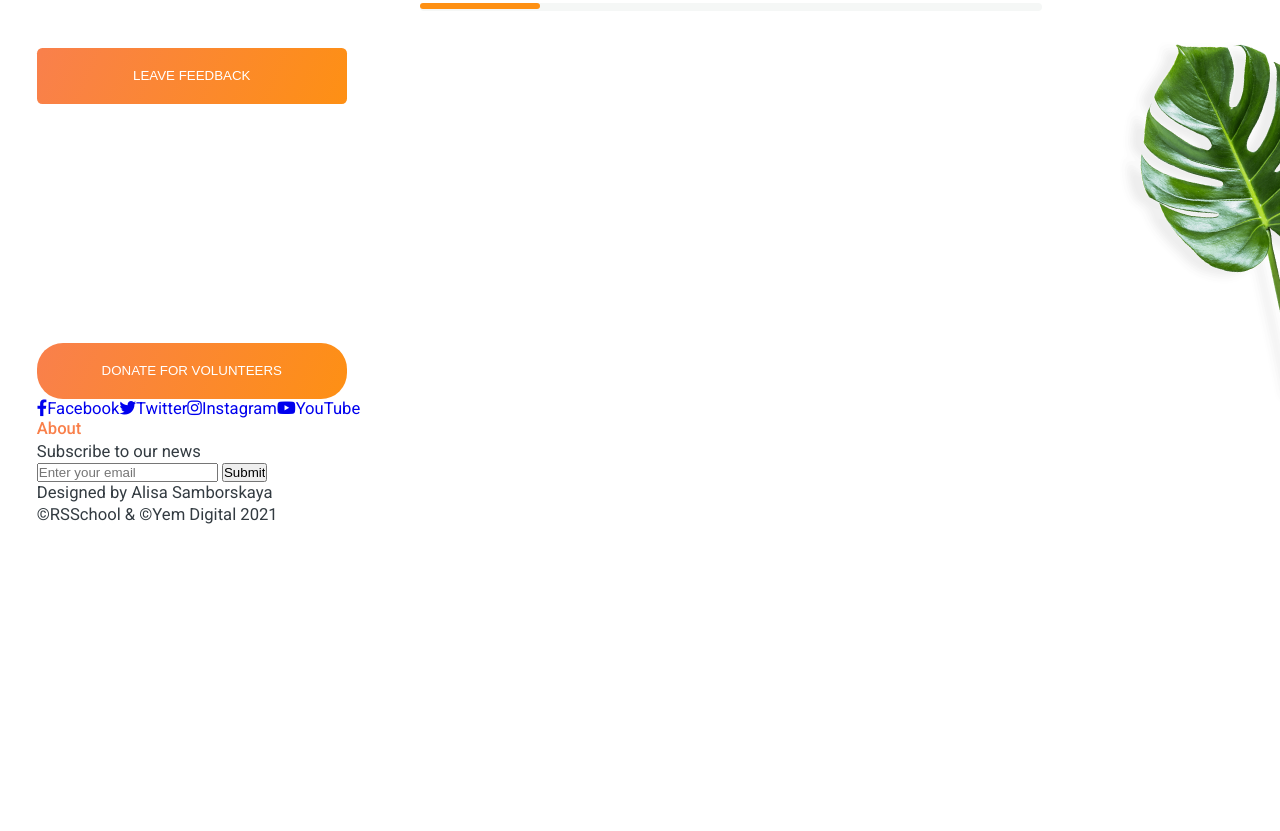
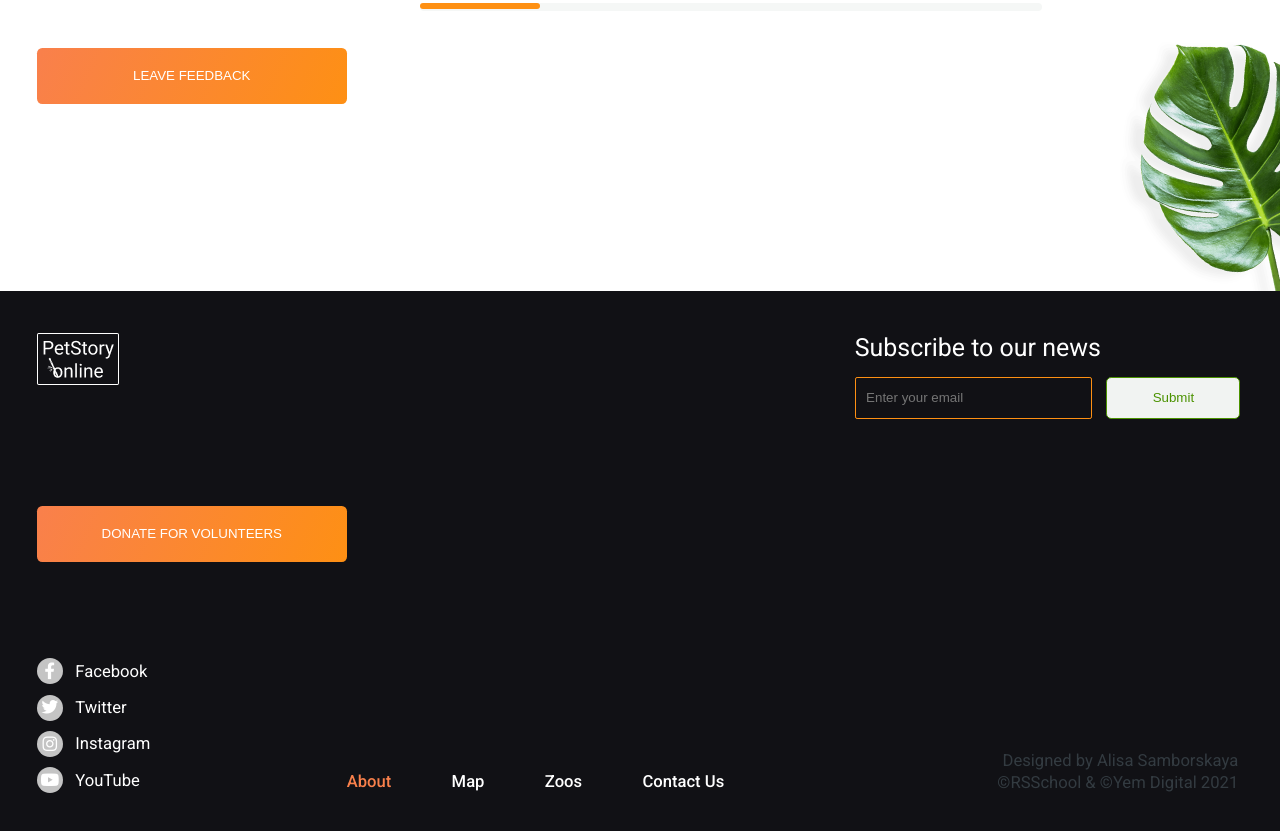
Before and after one commit to ilonaGold/online-zoo, a plain HTML site: page pages/main/index.html in a window 1280 px wide. Shown: the part 4680-5511 px from the top of the page. Before the commit the page ends 5205 px from the top, so only its background shows below. Drawn offline with Linux system fonts and the light colour scheme.

Commit message:
feat: add footer layout styling

```diff
--- a/pages/main/style.css
+++ b/pages/main/style.css
@@ -538,3 +538,104 @@ Testimonials Block
     margin-top: -100px;
     z-index: -1;
 }
+
+/* ============
+Footer
+==============*/
+
+.footer {
+    background-color: #111115;
+    padding-top: 4rem;
+    padding-bottom: 5rem;
+}
+
+.footer-container {
+    display: flex;
+    height: 44.3rem;
+}
+
+.footer-col {
+    display: flex;
+}
+
+.footer-col-left {
+    flex-direction: column;
+    justify-content: space-between;
+}
+
+.footer-col-center {
+    align-items: flex-end;
+}
+
+.footer-col-right {
+    display: flex;
+    flex-direction: column;
+    justify-content: space-between;
+    align-items: center;
+    margin-left: 6.75rem;
+}
+
+ .btn-donate .btn {
+    border-radius: .5rem;
+    margin-top: 6.8rem;
+    margin-bottom: 4.4rem;
+}
+
+/* social media icons */
+
+.social-icons-list {
+    display: flex;
+    flex-direction: column;
+    row-gap: 1rem;
+ }
+
+ .social-link {
+    display: flex;
+    align-items: center;
+    color: #fff;
+}
+
+.circle {
+    width: 26px;
+    height: 26px;
+    border-radius: 50%;
+    background: #C4C4C4;
+    display: flex;
+    align-items: center;
+    justify-content: center;
+    margin-right: 1.2rem;
+}
+
+.subscribe {
+    font-size: 2.4rem;
+    line-height: 120%;
+    color: #fff;
+    margin-bottom: 1.4rem;
+}
+
+form input {
+    padding: 1rem;
+    width: 22.8rem;
+    border-radius: 0.2rem;
+    line-height: 140%;
+    color: #BDBDBD;
+    background-color: transparent;
+    border: 1px solid #FE9013;
+}
+
+.submit {
+    width: 12.9rem;
+    margin-left: 1rem;
+    padding: 1rem 3.9rem;
+    color: #4B9200;
+    background: #F1F3F2;
+    border: 1px solid #4B9200;
+    border-radius: 0.5rem;
+}
+
+.copyright {
+    display: flex;
+    flex-direction: column;
+    align-items: flex-end;
+    margin-left: 13.5rem;
+}
```
